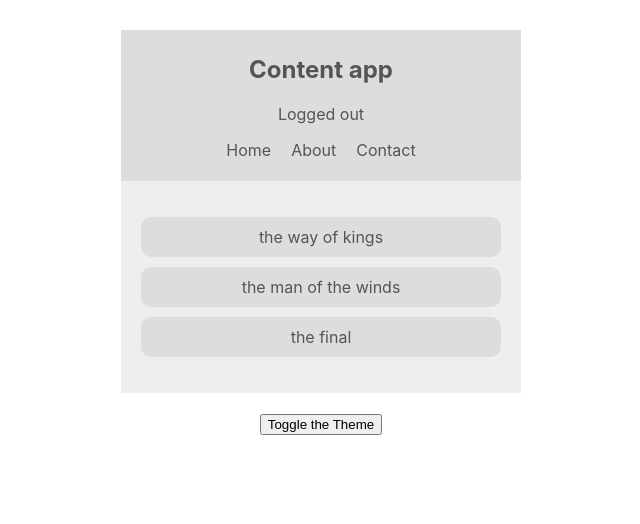
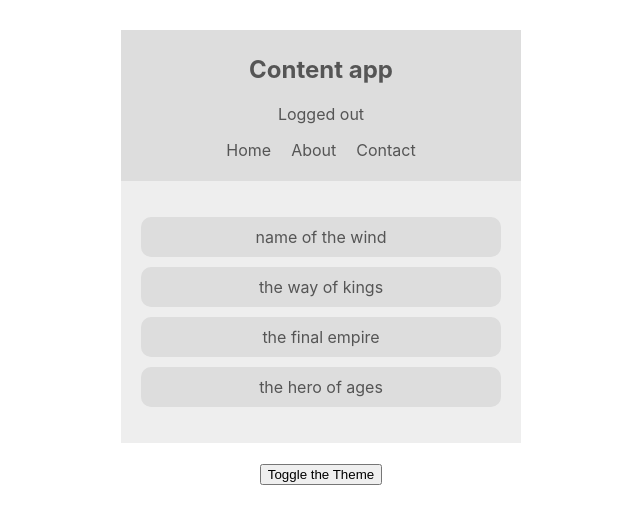
Before and after one commit to boyet007/react-hooks, a React (Create React App) app: page / in a window 1280 px wide. Shown: the top 524 px of the page, without its empty margins (319-959 px from the left). Built offline with nearby package versions, Linux system fonts and the light colour scheme.

Commit message:
15 - Create Context with functional components

```diff
--- a/src/App.js
+++ b/src/App.js
@@ -5,6 +5,7 @@
 import ThemeContextProvider from './context/ThemeContext';
 import ThemeToggle from './components/ThemeToggle';
 import AuthContextProvider from './context/AuthContext';
+import BookContextProvider from './context/BookContext';
 
 
 function App() {
@@ -13,7 +14,9 @@
       <ThemeContextProvider>
         <AuthContextProvider>
           <Navbar />
+          <BookContextProvider>
           <BookList />
+          </BookContextProvider>
           <ThemeToggle />
         </AuthContextProvider>
       </ThemeContextProvider>
--- a/src/components/BookList.js
+++ b/src/components/BookList.js
@@ -1,18 +1,24 @@
 import React, { useContext } from "react";
 import { ThemeContext } from "../context/ThemeContext";
+import { BookContext } from "../context/BookContext";
 
 const BookList = () => {
   const { isLightTheme, light, dark } = useContext(ThemeContext);
+  const { books } = useContext(BookContext)
   const theme = isLightTheme ? light : dark;
+  console.log(books)
   return (
     <div
       className="book-list"
       style={{ color: theme.syntax, background: theme.bg }}
     >
       <ul>
-        <li style={{ background: theme.ui }}>the way of kings</li>
-        <li style={{ background: theme.ui }}>the man of the winds</li>
-        <li style={{ background: theme.ui }}>the final</li>
+          { books.map(book => {
+                  return (
+                    <li key={book.id} style={{ background: theme.ui }}>{ book.title }</li>
+                  )
+              })
+          }
       </ul>
     </div>
   );
--- /dev/null
+++ b/src/context/BookContext.js
@@ -0,0 +1,19 @@
+import React, { createContext, useState } from 'react'
+
+export const BookContext = createContext()
+
+const BookContextProvider = ( props ) => {
+    const [books, setBooks] = useState([
+        { title: 'name of the wind', id: 1 },
+        { title: 'the way of kings', id: 2 },
+        { title: 'the final empire', id: 3 },
+        { title: 'the hero of ages', id: 4 },
+    ])
+    return (
+        <BookContext.Provider value={{books}}>
+            { props.children }
+        </BookContext.Provider>
+     );
+}
+
+export default BookContextProvider;
```
